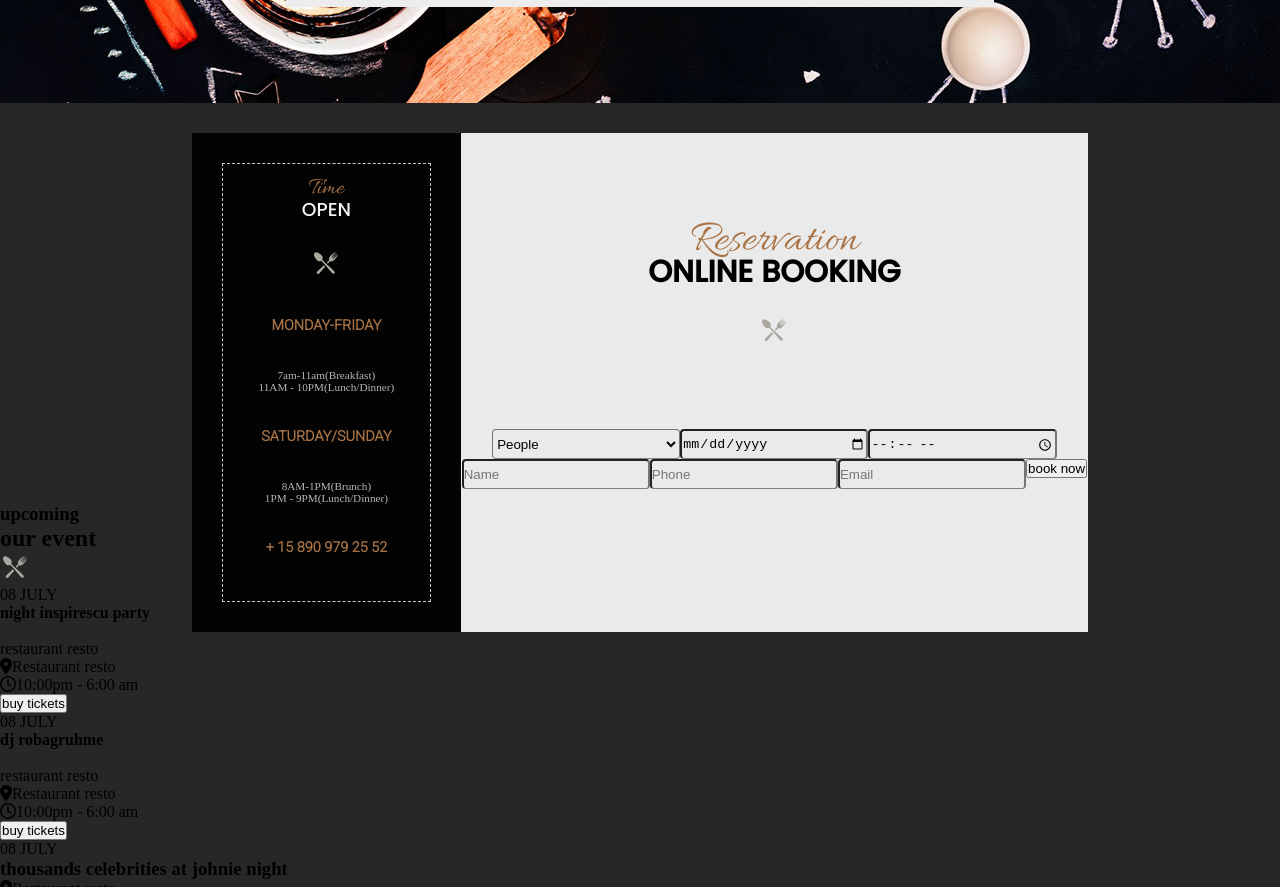
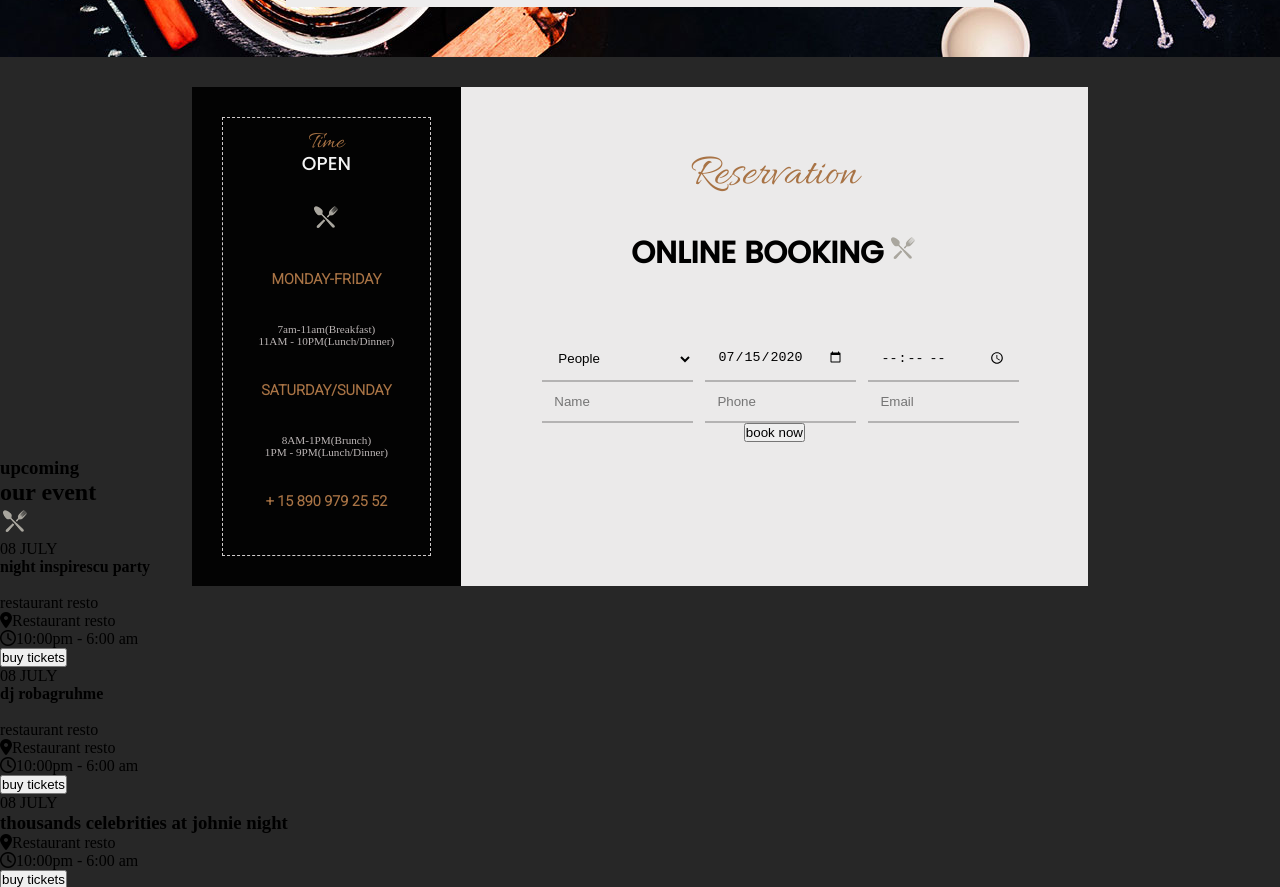
Before and after one commit to LaWass1864/TP-Le-resto, a plain HTML site: page index.html in a window 1280 px wide. Shown: the part 2281-3168 px from the top of the page. Drawn offline with Linux system fonts and the light colour scheme; some icons are missing.

Commit message:
section 3 ok

```diff
--- a/assets/styles/layouts/_section2.scss
+++ b/assets/styles/layouts/_section2.scss
@@ -4,7 +4,8 @@
   text-align: center;
   background-position-y: 400px;
   padding: 50px;
-  height: 950px;
+  height: auto;
+
 
   .title {
     font-family: "Allura";
@@ -47,17 +48,25 @@
   .menu {
     background: rgb(238, 237, 237);
     width: 60%;
+    height: auto;
     margin: 0 auto;
     display: grid;
     grid-template-columns: 50% 50%;
     border-top: 5px solid #a87345;
     padding: 10px;
 
+    @media only screen and (max-width: 822px) {
+      display: block;
+      width: 100%;
+
+    }
+
     .menu-gauche {
       img {
         border-radius: 50%;
         height: 90px;
       }
+
 
       .plates {
         display: grid;
@@ -67,11 +76,13 @@
         padding: 10px;
         line-height: 20px;
 
+
         &::after{
           content: '';
           border-bottom: 1px dashed gray;
           width: 400%;
         }
+
       }
 
       .description-plat {
--- a/assets/styles/layouts/_section3.scss
+++ b/assets/styles/layouts/_section3.scss
@@ -1,6 +1,5 @@
-.section3{
+.section3 {
   background: rgb(39, 39, 39);
-
 
   .formulaire {
     width: 70%;
@@ -9,105 +8,112 @@
     display: grid;
     grid-template-columns: 30% 70%;
     padding-top: 30px;
+    @media only screen and (max-width: 822px) {
+        display: block;
+
+      }
   }
 
-    .left-container{
+  .left-container {
     background: #030303;
 
-        .dashed{
+
+    .dashed {
         border: 1px dashed rgb(207, 203, 203);
         margin: 30px;
 
-            .planning{
+        .planning {
             text-align: center;
             padding: 10px;
-                h2{
-                    font-family: 'Allura';
+            h2 {
+                font-family: "Allura";
                 color: #a87345;
                 font-weight: 300;
             }
-                h3{
-                    color:whitesmoke;
+            h3 {
+                color: whitesmoke;
                 transform: translateY(-9px);
                 text-transform: uppercase;
-                    font-family: 'Poppins';
+                font-family: "Poppins";
                 font-weight: 200;
                 padding-bottom: 15px;
-
             }
-                .days{
+            .days {
                 color: #a87345;
                 text-transform: uppercase;
-                    font-family: 'Roboto';
+                font-family: "Roboto";
                 font-weight: 700;
                 padding: 35px 0;
                 font-size: 0.9rem;
             }
-                p{
-                    color:rgb(187, 181, 181);
+            p {
+                color: rgb(187, 181, 181);
           font-size: 0.7rem;
           overflow: hidden;
-
         }
-
     }
-
 }
 }
 
-    .right-container{
+.right-container {
     background: rgb(235, 234, 234);
 
-        .booking-header{
+    .booking-header {
         text-align: center;
-            padding: 80px;
+        padding: 60px;
 
-            h2{
-                font-family: 'Allura';
+        h2 {
+            font-family: "Allura";
             color: #a87345;
             font-size: 2.8rem;
             font-weight: 500;
+            overflow: hidden;
         }
 
-            h3{
-                font-family: 'Poppins';
+        h3 {
+            font-family: "Poppins";
             text-transform: uppercase;
         transform: translateY(-20px);
         font-size: 1.9rem;
+        display : inline;
     }
 
+    img {
+        padding-top: 30px;
+    }
 }
 
-        form{
-
+form {
+      width: 80%;
+      margin: 0 auto;
       input[type="text"],
       input[type="date"],
       input[type="time"],
       input[type="number"],
       input[type="email"],
-            select{
-                background: none;
-                border-bottom: 1px solid gray;
-                border-radius: 4px;
-                resize: none;
-                height: 30px;
+      select {
           width: 30%;
+          padding: 12px;
+          box-sizing: border-box;
+          border: none;
+          border-bottom: 2px solid rgb(180, 179, 179);
+          background: transparent;
         }
 
-          .form1{
+        .form1 {
+            display: flex;
+            justify-content: space-around;
+        }
+
+        .form2 {
+            display: flex;
+            justify-content: space-around;
+        }
+
+        .button {
         display: flex;
         justify-content: center;
       }
-
-          .form2{
-            display: flex;
-            justify-content: center;
     }
-
-
-
 }
-
 }
-
-}
--- a/index.html
+++ b/index.html
@@ -258,8 +258,8 @@
               <option value="4">4</option>
               <option value="5">5</option>
             </select>
-            <input type="date" name="date" id="date" />
-            <input type="time" name="time" />
+            <input type="date" name="date" id="date" value="2020-07-15" />
+            <input type="time" name="time" id="time" />
           </div>
           <div class="form2">
             <label for="name"></label>
@@ -272,10 +272,10 @@
             />
             <input type="number" name="phone" id="phone" placeholder="Phone" />
             <input type="email" name="email" id="email" placeholder="Email" />
-            <div class="button">
-            <input type="submit" value="book now" />
           </div>
-          </div>
+          <div class="button">
+          <input type="submit" value="book now" />
+        </div>
         </form>
       </div>
     </div>
```
Also changed, not shown: assets/styles/index.css, 1 other file. Lines whose indentation alone changed are shown as unchanged.
